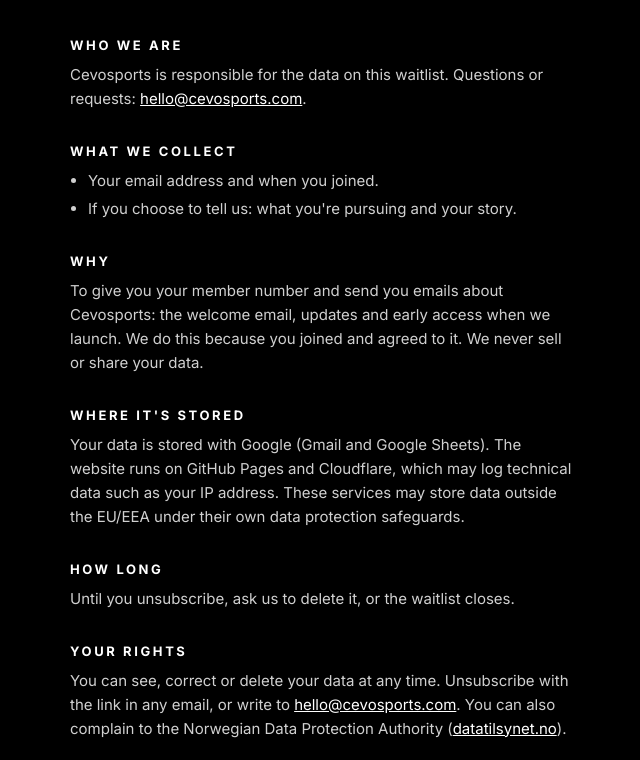
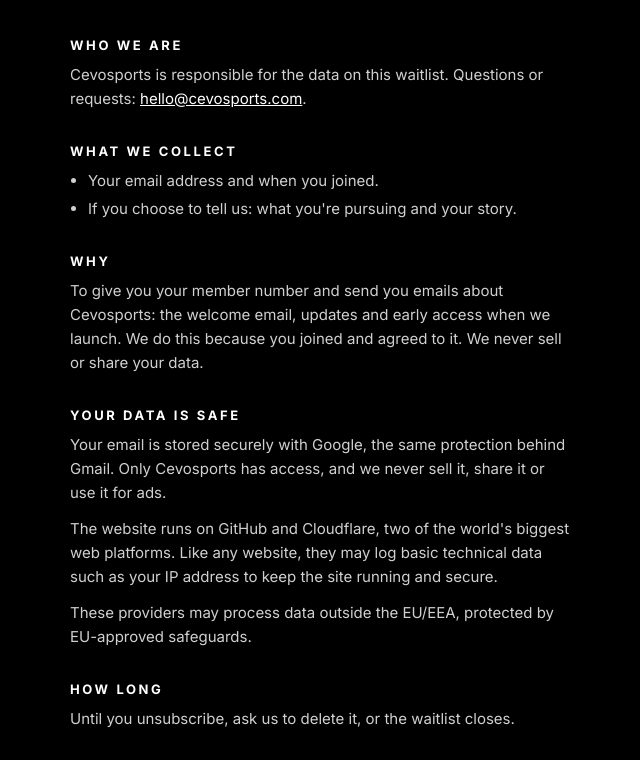
Before and after one commit to contactrx100-cmyk/cevosports, a plain HTML site: page privacy.html in a window 1280 px wide. Shown: the part 192-952 px from the top of the page, without its empty margins (318-958 px from the left). Drawn offline with Linux system fonts and the light colour scheme.

Commit message:
Personvern: tryggere formulering om lagring
Co-Authored-By: Claude Opus 5.5 <noreply@anthropic.com>
Claude-Session: https://claude.ai/code/session_019rzZvcAMhaKTUZPoKVhvBK

```diff
--- a/privacy.html
+++ b/privacy.html
@@ -42,8 +42,10 @@ a{color:#fff}
     <h2>WHY</h2>
     <p>To give you your member number and send you emails about Cevosports: the welcome email, updates and early access when we launch. We do this because you joined and agreed to it. We never sell or share your data.</p>
 
-    <h2>WHERE IT'S STORED</h2>
-    <p>Your data is stored with Google (Gmail and Google Sheets). The website runs on GitHub Pages and Cloudflare, which may log technical data such as your IP address. These services may store data outside the EU/EEA under their own data protection safeguards.</p>
+    <h2>YOUR DATA IS SAFE</h2>
+    <p>Your email is stored securely with Google, the same protection behind Gmail. Only Cevosports has access, and we never sell it, share it or use it for ads.</p>
+    <p style="margin-top:12px">The website runs on GitHub and Cloudflare, two of the world's biggest web platforms. Like any website, they may log basic technical data such as your IP address to keep the site running and secure.</p>
+    <p style="margin-top:12px">These providers may process data outside the EU/EEA, protected by EU-approved safeguards.</p>
 
     <h2>HOW LONG</h2>
     <p>Until you unsubscribe, ask us to delete it, or the waitlist closes.</p>
```
